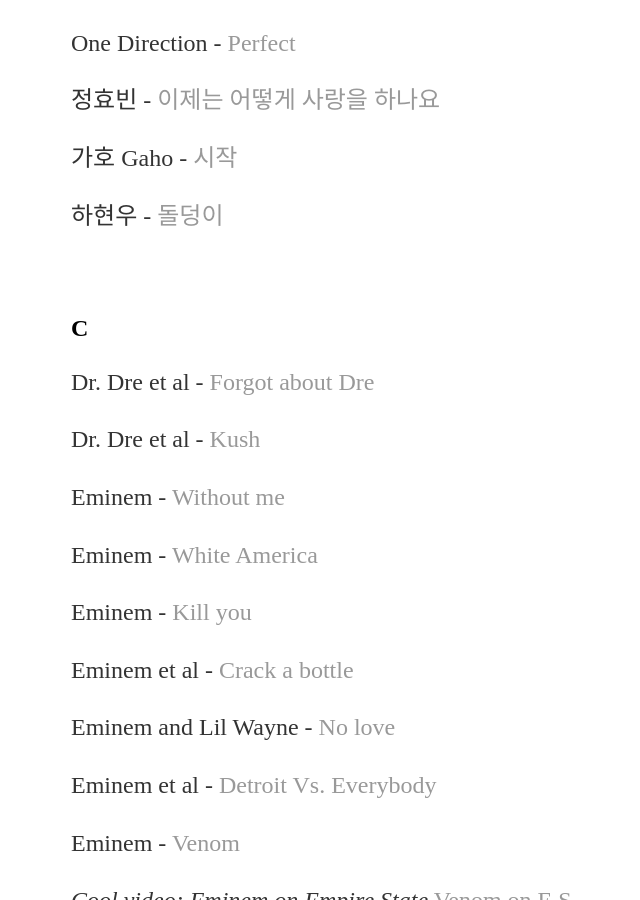
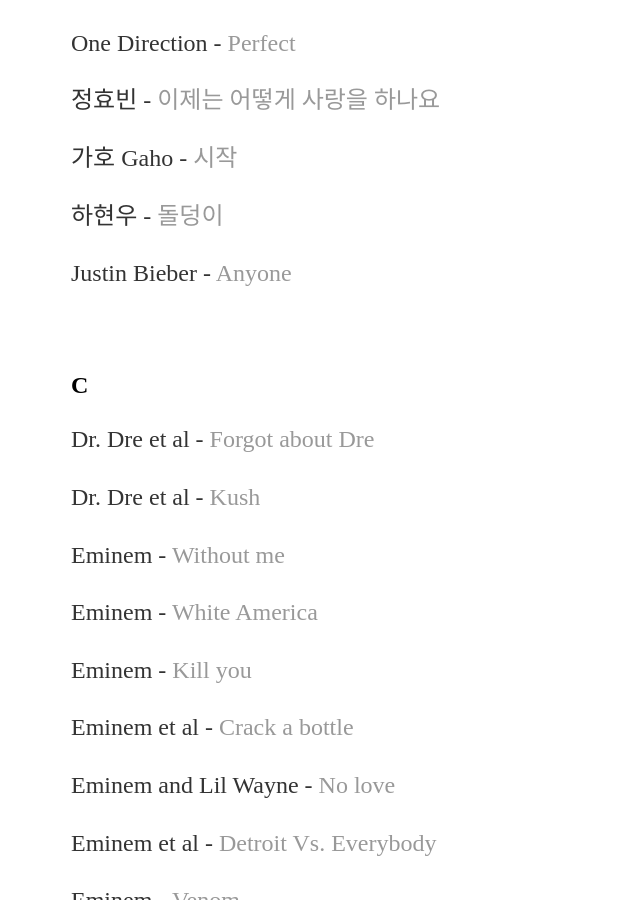
Before and after one commit to yjkweon24/yjkweon24.github.io, a Jekyll site: the page built from _posts/2018-10-23-songs-that-i-love.md, in a window 1280 px wide and 900 px high, scrolled down 6147 px. Shown: the whole window, without its empty margins (121-761 px from the left). Built offline with Jekyll 4.4.1, drawn with Linux system fonts in a browser that asks for light colours.

Commit message:
Update 2018-10-23-songs-that-i-love.md

```diff
--- a/_posts/2018-10-23-songs-that-i-love.md
+++ b/_posts/2018-10-23-songs-that-i-love.md
@@ -217,6 +217,8 @@
 
 하현우 - [돌덩이](https://www.youtube.com/watch?v=VcWPHoHbANo&ab_channel=Musicismylife)
 
+Justin Bieber - [Anyone](https://www.youtube.com/watch?v=L6USUGhQuCs&list=RDY15MOr9saxE&index=3&ab_channel=JustinBieber-Topic)
+
 <br>
 
 ## C
```
